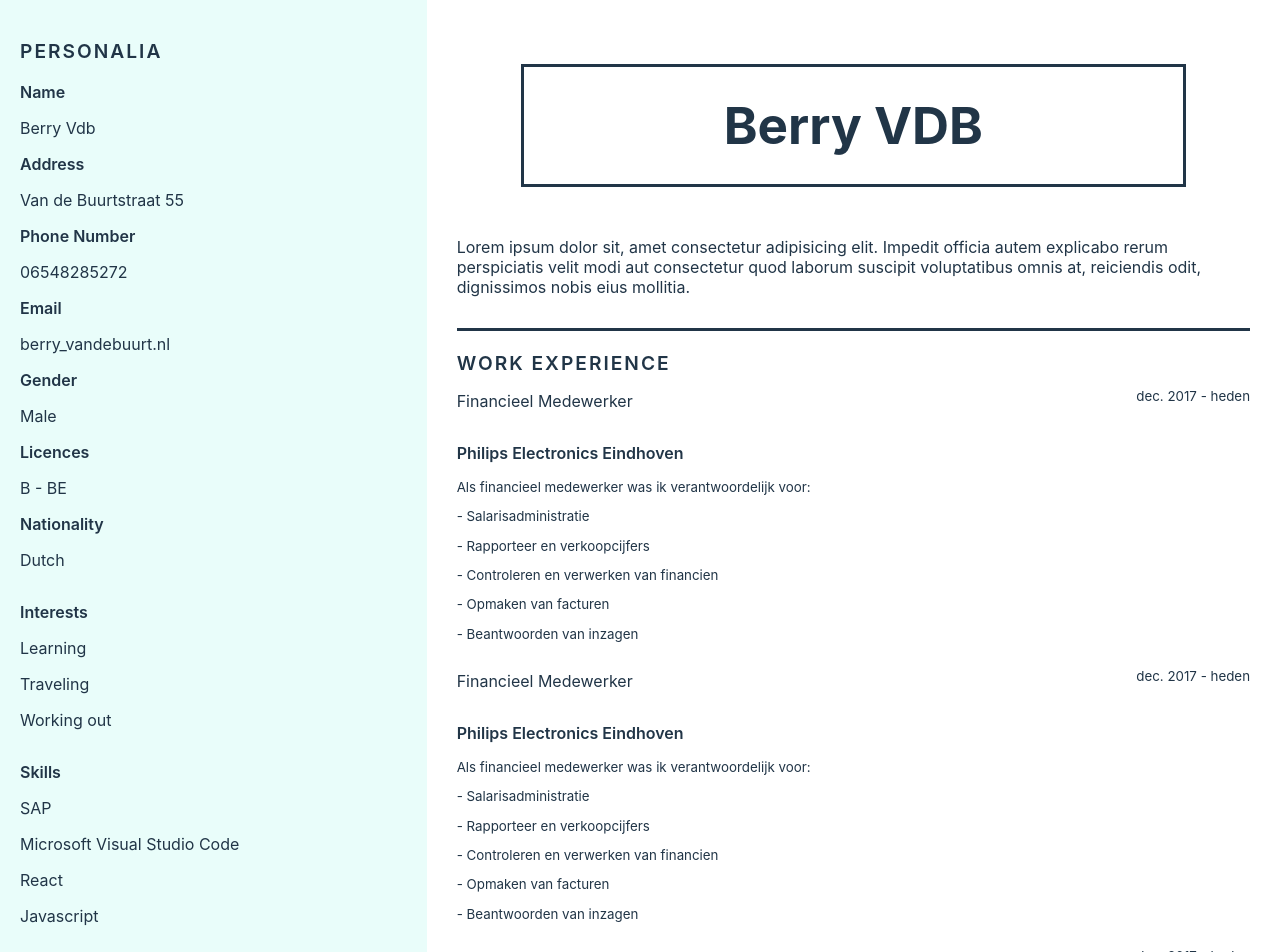
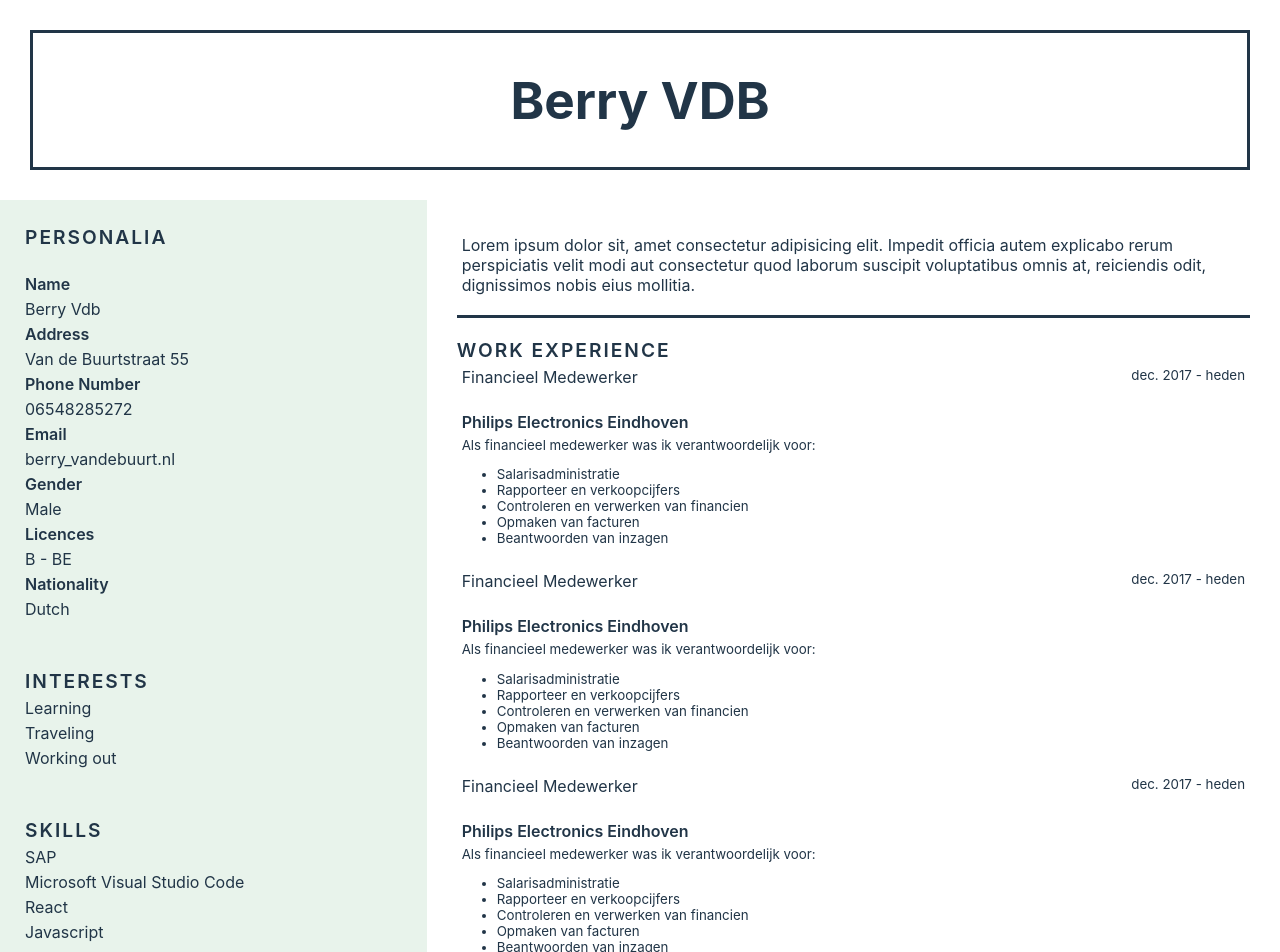
Before and after one commit to berryywise/react-top-tutorial, a React (Vite) app in the folder my-first-react-app/: page / in a window 1280 px wide. Shown: the top 952 px of the page. Built offline with nearby package versions, Linux system fonts and the light colour scheme.

Commit message:
Design and CSS changes for layout

```diff
--- a/my-first-react-app/src/App.jsx
+++ b/my-first-react-app/src/App.jsx
@@ -13,8 +13,8 @@ function App() {
       <div className='sidebar'>
       <Personalia />
       </div>
+      <Headerbanner />
       <div className='main-content'>
-      <Headerbanner />
       <About />
       <Experience />
       <Education />
--- a/my-first-react-app/src/components/Experience.jsx
+++ b/my-first-react-app/src/components/Experience.jsx
@@ -10,11 +10,13 @@ export default function Experience() {
         <div className='experience-body'>
             <p className="experience-title">Philips Electronics Eindhoven</p>
             <p className="experience-discription" >Als financieel medewerker was ik verantwoordelijk voor:</p>
-            <p>- Salarisadministratie</p>
-            <p>- Rapporteer en verkoopcijfers</p>
-            <p>- Controleren en verwerken van financien</p>
-            <p>- Opmaken van facturen</p>
-            <p>- Beantwoorden van inzagen</p>
+            <ul>
+            <li>Salarisadministratie</li>
+            <li>Rapporteer en verkoopcijfers</li>
+            <li>Controleren en verwerken van financien</li>
+            <li>Opmaken van facturen</li>
+            <li>Beantwoorden van inzagen</li>
+            </ul>
         </div>
 
         <div className='experience-header'>
@@ -24,11 +26,13 @@ export default function Experience() {
         <div className='experience-body'>
             <p className="experience-title">Philips Electronics Eindhoven</p>
             <p className="experience-discription" >Als financieel medewerker was ik verantwoordelijk voor:</p>
-            <p>- Salarisadministratie</p>
-            <p>- Rapporteer en verkoopcijfers</p>
-            <p>- Controleren en verwerken van financien</p>
-            <p>- Opmaken van facturen</p>
-            <p>- Beantwoorden van inzagen</p>
+            <ul>
+            <li>Salarisadministratie</li>
+            <li>Rapporteer en verkoopcijfers</li>
+            <li>Controleren en verwerken van financien</li>
+            <li>Opmaken van facturen</li>
+            <li>Beantwoorden van inzagen</li>
+            </ul>
         </div>
 
         <div className='experience-header'>
@@ -38,11 +42,13 @@ export default function Experience() {
         <div className='experience-body'>
             <p className="experience-title">Philips Electronics Eindhoven</p>
             <p className="experience-discription" >Als financieel medewerker was ik verantwoordelijk voor:</p>
-            <p>- Salarisadministratie</p>
-            <p>- Rapporteer en verkoopcijfers</p>
-            <p>- Controleren en verwerken van financien</p>
-            <p>- Opmaken van facturen</p>
-            <p>- Beantwoorden van inzagen</p>
+            <ul>
+            <li>Salarisadministratie</li>
+            <li>Rapporteer en verkoopcijfers</li>
+            <li>Controleren en verwerken van financien</li>
+            <li>Opmaken van facturen</li>
+            <li>Beantwoorden van inzagen</li>
+            </ul>
         </div>
     </div>
   )
--- a/my-first-react-app/src/components/Personalia.jsx
+++ b/my-first-react-app/src/components/Personalia.jsx
@@ -21,20 +21,20 @@ export default function Personalia() {
             <p>Dutch</p>
         </div>
         <div className='personalia-interests'>
-            <p className="personalia-title">Interests</p>
+            <p className="personalia-title main-title interests">Interests</p>
             <p>Learning</p>
             <p>Traveling</p>
             <p>Working out</p>
         </div>
         <div className='personalia-skills'>
-            <p className="personalia-title">Skills</p>
+            <p className="personalia-title main-title skills">Skills</p>
             <p>SAP</p>
             <p>Microsoft Visual Studio Code</p>
             <p>React</p>
             <p>Javascript</p>
         </div>
         <div className='personalia-languages'>
-            <p className="personalia-title">Languages</p>
+            <p className="personalia-title main-title languages">Languages</p>
             <p>Dutch</p>
             <p>English</p>
             <p>Turkish</p>
--- a/my-first-react-app/src/css/index.css
+++ b/my-first-react-app/src/css/index.css
@@ -58,6 +58,10 @@ button:focus-visible {
   }
 }
 
+p {
+  margin: 5px;
+}
+
 body {
   margin: 0px;
 }
@@ -65,6 +69,7 @@ body {
 .main {
   display: grid;
   grid-template-columns: 1fr 2fr;
+  grid-template-rows: 200px 1fr;
 }
 
 .main-content {
@@ -72,13 +77,13 @@ body {
   display: flex;
   flex-direction: column;
   align-items: center;
+  grid-column-start: 2;
+  grid-row-start: 2;
 }
 
 .personalia-container {
   display: flex;
   flex-direction: column;
-  background-color: #e9fdfa;
-  height: 100%;
   padding: 20px;
 }
 
@@ -86,7 +91,11 @@ body {
   font-weight: 600;
 }
 
-.personalia-title.personalia, .experience-main-title, .education-main-title, .courses-main-title {
+.personalia {
+  margin-bottom: 25px;
+}
+
+.personalia-title.personalia, .experience-main-title, .education-main-title, .courses-main-title, .personalia-title.main-title {
   font-size: larger;
   text-transform: uppercase;
   letter-spacing: 2px;
@@ -103,8 +112,12 @@ body {
 }
 
 .header-title {
-  padding: 30px 200px;
   border: solid;
+  display: flex;
+  justify-content: center;
+  align-items: center;
+  margin: 30px;
+  grid-column: 1 / 3;
 }
 
 .experience-container, .education-container, .courses-container {
@@ -129,6 +142,7 @@ body {
 
 .experience-body, .education-body, .courses-body {
   font-size: smaller;
+  margin: 20px 0px;
 }
 
 .experience-title, .education-title, .courses-title {
@@ -136,3 +150,14 @@ body {
   font-size: medium;
   font-weight: 600;
 }
+
+.interests, .skills, .languages {
+  margin-top: 45px;
+}
+
+.sidebar {
+  background-color: rgba(232,243,235,255);
+  grid-column-start: 1;
+  grid-row-start: 2;
+  height: 100%;
+}
```
